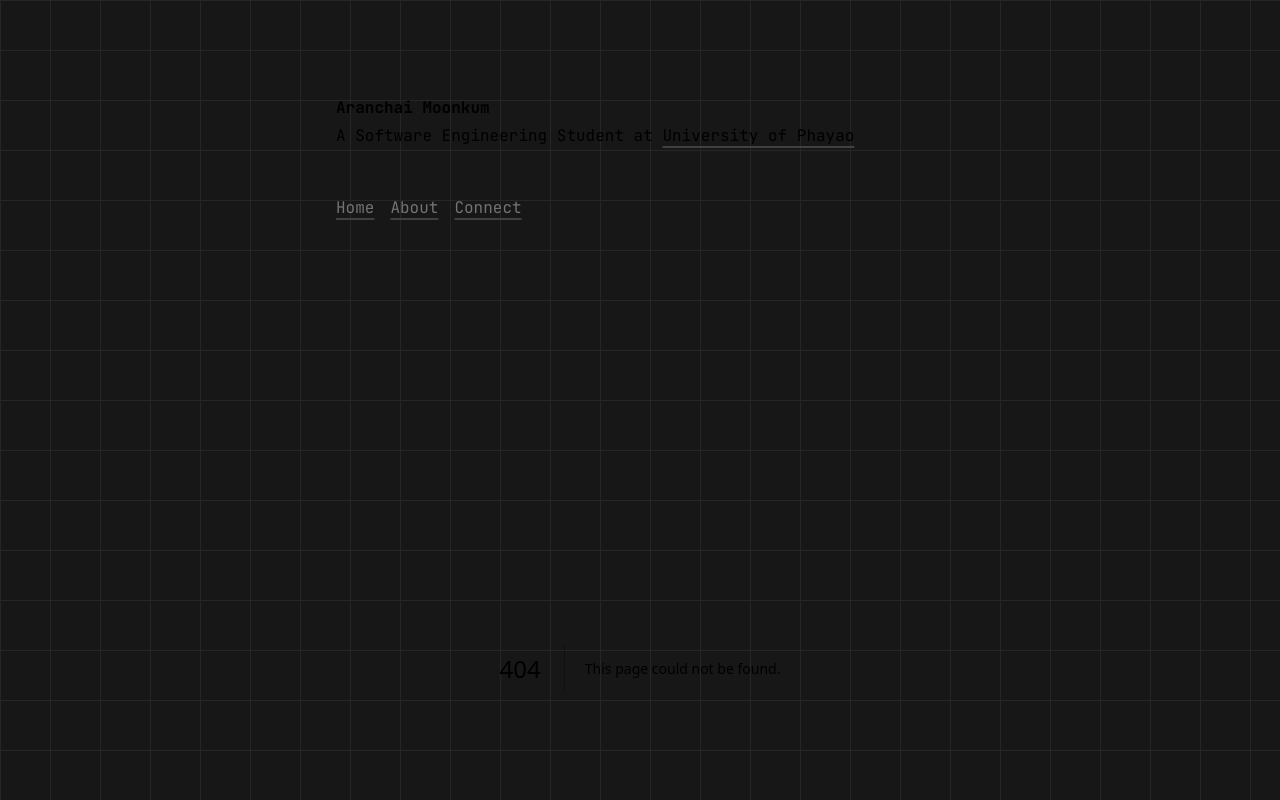
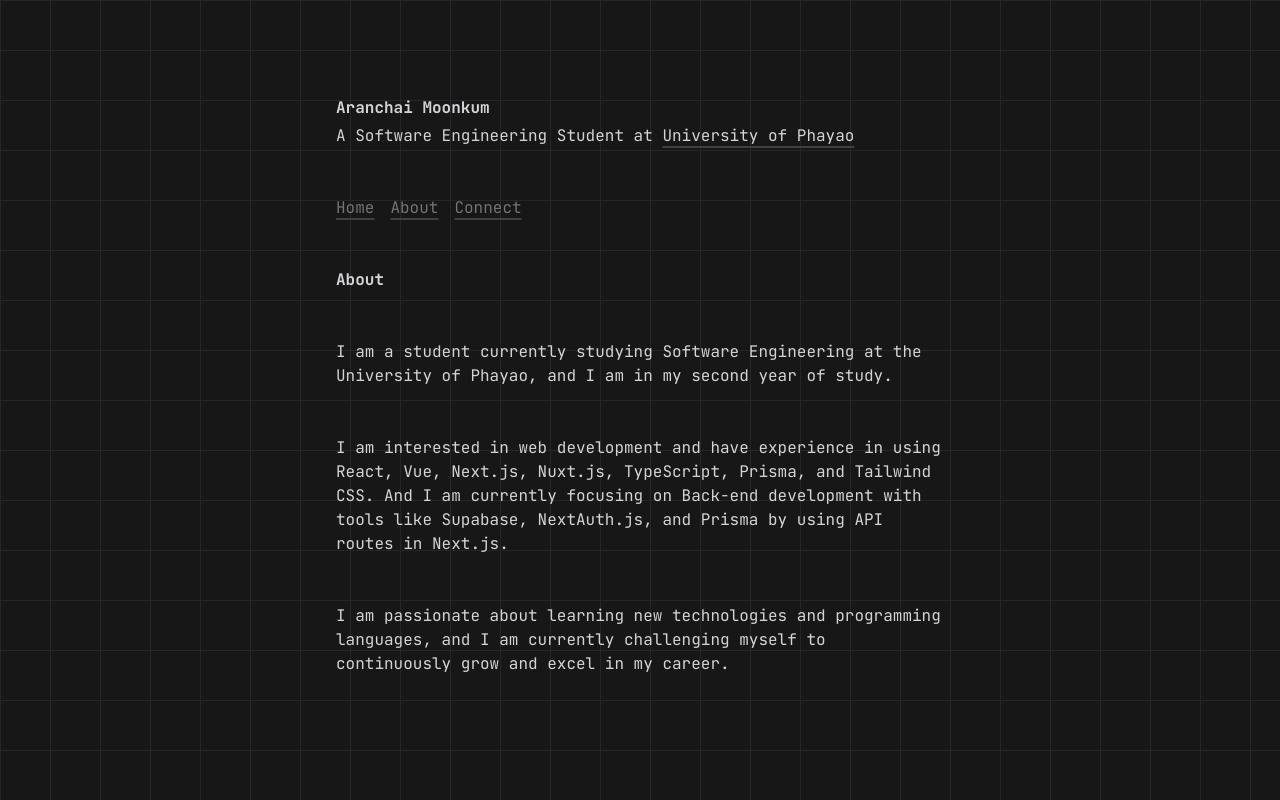
Before and after one commit to AranchaiMoonkum/portfolio-website, a Next.js app: page /about in a window 1280 px wide. Before the commit this address had no page. Shown: the top 800 px of the page. Built offline with nearby package versions, Linux system fonts and the light colour scheme.

Commit message:
created about page

```diff
--- /dev/null
+++ b/src/app/about/page.tsx
@@ -0,0 +1,17 @@
+export default function About() {
+    return (
+        <article className="flex flex-col gap-12">
+            <h1 className="font-bold">About</h1>
+            <p>
+                I am a student currently studying Software Engineering at the University of Phayao, and I am in my second year of study.
+            </p>
+            <p>
+                I am interested in web development and have experience in using React, Vue,  Next.js, Nuxt.js, TypeScript, Prisma, and Tailwind CSS. And I am currently focusing
+                on Back-end development with tools like Supabase, NextAuth.js, and Prisma by using API routes in Next.js.
+            </p>
+            <p>
+                I am passionate about learning new technologies and programming languages, and I am currently challenging myself to continuously grow and excel in my career.
+            </p>
+        </article>
+    )
+}
```
